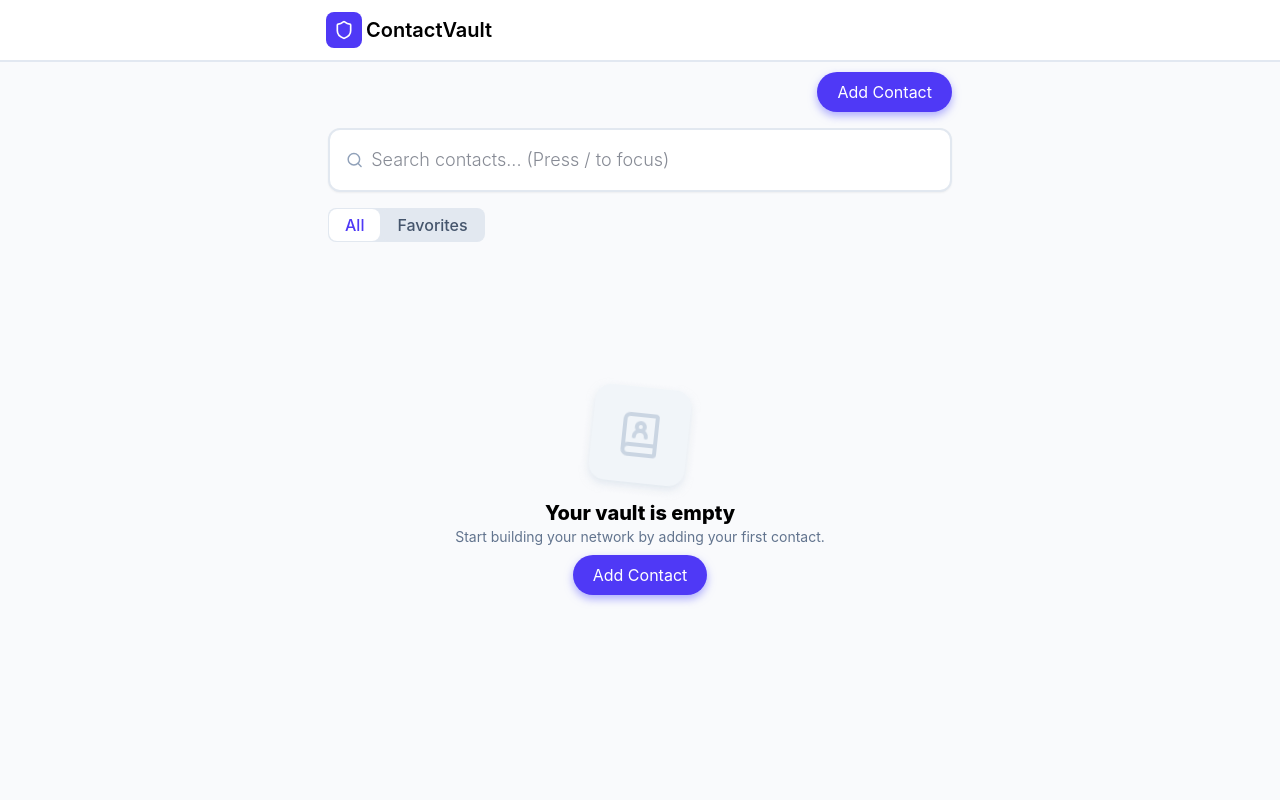
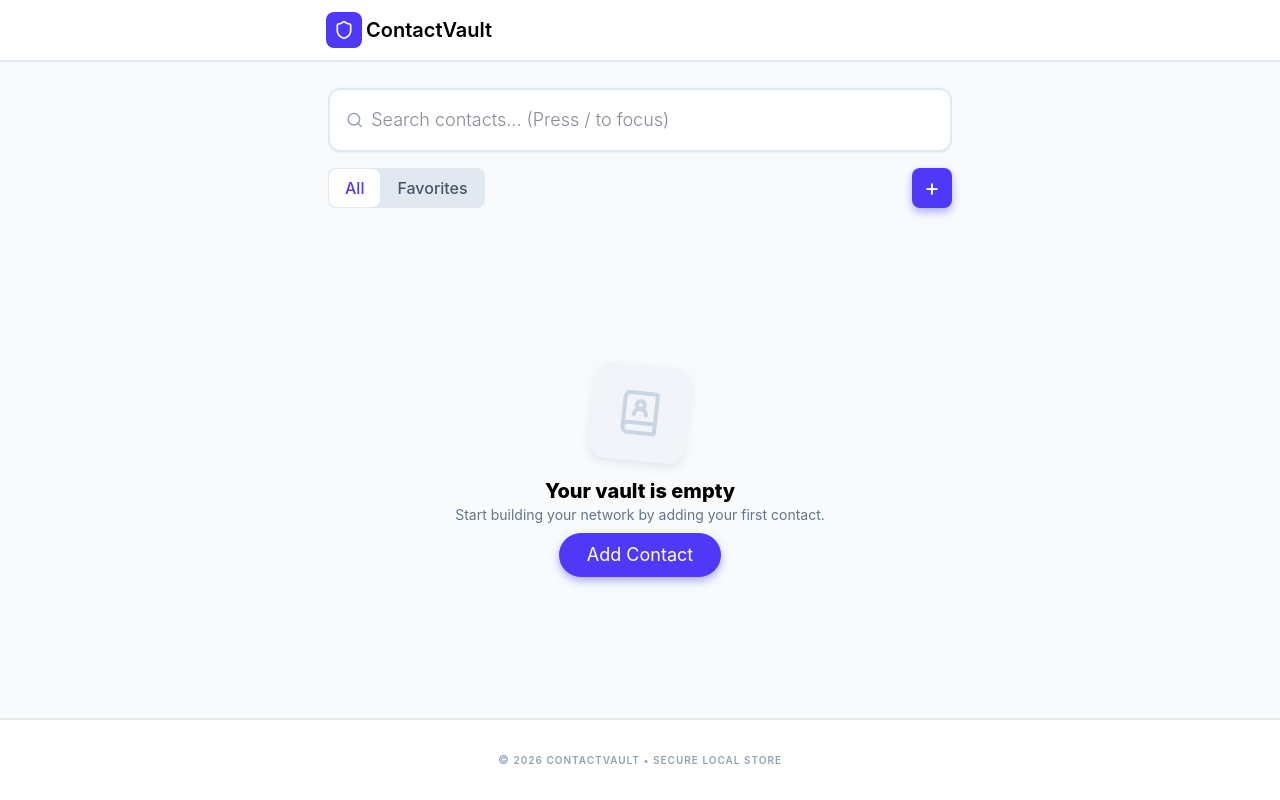
Before and after one commit to srinathj-dev/contact-vault, a React (Vite) app: page / in a window 1280 px wide. Built offline with nearby package versions, Linux system fonts and the light colour scheme.

Commit message:
changed add button (#13)
* changed add button

* removed unnecessary props

* removed unnecessary props

* removed chevoren right from contact card and added footer to the layout

* changes in footer regarding font-weight

```diff
--- a/src/components/AddContactBtn.jsx
+++ b/src/components/AddContactBtn.jsx
@@ -1,12 +1,12 @@
-const AddContactBtn = ({ gotoAddContact, width }) => {
+const AddContactBtn = ({ gotoAddContact, icon, addButtonName }) => {
   return (
     <button
-      className={`btn-primary ${width} rounded-full drop-shadow-lg drop-shadow-indigo-500/50 px-5 py-2`}
+      className={`btn-primary ${icon} drop-shadow-lg drop-shadow-indigo-500/50 flex items-center justify-center content-center`}
       onClick={() => {
         gotoAddContact();
       }}
     >
-      Add Contact
+      {addButtonName}
     </button>
   );
 };
--- a/src/components/ContactCard.jsx
+++ b/src/components/ContactCard.jsx
@@ -56,13 +56,6 @@ const ContactCard = memo(({ contact, onDelete, onEdit, onToggleFavorites }) => {
           <Pencil className="text-slate-700 " size={18} />
         </button>
         <DeleteButton onDelete={onDelete} keyValue={contact.id} />
-        <div className="h-full flex items-center justify-center">
-          <ChevronRight
-            className="text-slate-300 hover:text-indigo-600 group-hover:text-indigo-500 transition-colors duration-300"
-            strokeWidth={2}
-            size={24}
-          />
-        </div>
       </div>
     </div>
   );
--- a/src/components/ContactsList.jsx
+++ b/src/components/ContactsList.jsx
@@ -18,10 +18,7 @@ const ContactsList = ({
   onToggleFavorites,
 }) => {
   return (
-    <div className={`w-full h-full flex flex-col items-center gap-4 `}>
-      <div className="flex justify-end w-full">
-        <AddContactBtn gotoAddContact={gotoAddContact} width="w-max" />
-      </div>
+    <div className={`w-full h-full flex flex-col items-center gap-4 mt-4 `}>
       <div className=" w-full">
         <SearchBar
           value={value}
@@ -29,7 +26,8 @@ const ContactsList = ({
           inputRef={inputRef}
         />
       </div>
-      <div className="flex place-self-start rounded-lg gap-[1px] p-px bg-slate-200">
+      <div className="w-full flex justify-between ">
+        <div className="flex  rounded-lg gap-[1px] p-px bg-slate-200">
           <FilterButton
             filteringContacts={filteringContacts}
             filterState={filterState}
@@ -41,7 +39,15 @@ const ContactsList = ({
             filterButtonName="Favorites"
           />
         </div>
-      <div className="w-full h-full flex flex-col items-center gap-4  overflow-y-scroll">
+        <div className="flex justify-end w-full">
+          <AddContactBtn
+            gotoAddContact={gotoAddContact}
+            icon="w-6 h-6 p-5 text-2xl rounded-lg"
+            addButtonName="+"
+          />
+        </div>
+      </div>
+      <div className="w-full h-full flex flex-1 flex-col items-center gap-4  mt-3 overflow-y-scroll">
         {!contacts || contacts.length === 0 ? (
           <>
             <div className="w-full h-2/4 flex justify-center items-end">
@@ -63,7 +69,11 @@ const ContactsList = ({
                 </div>
                 <div>
                   {filterState == 'All' && (
-                    <AddContactBtn gotoAddContact={gotoAddContact} />
+                    <AddContactBtn
+                      gotoAddContact={gotoAddContact}
+                      addButtonName="Add Contact"
+                      icon="px-7 py-2 text-lg rounded-full"
+                    />
                   )}
                 </div>
               </div>
--- /dev/null
+++ b/src/components/Footer.jsx
@@ -0,0 +1,14 @@
+const Footer = () => {
+  return (
+    <footer className="w-screen bg-white/90 backdrop-blur border-t-2 border-[#e2e8f1] py-8 z-10 flex justify-center">
+      <div className="w-full md:w-4/6 lg:w-7/12 xl:w-6/12 2xl:w-5/12 flex items-center justify-center gap-1">
+        <p className="text-[10px] font-semibold text-slate-400 uppercase tracking-widest">
+          <span className="text-xs normal-case font-sans">©</span> 2026
+          CONTACTVAULT • SECURE LOCAL STORE
+        </p>
+      </div>
+    </footer>
+  );
+};
+
+export default Footer;
--- a/src/components/Layout.jsx
+++ b/src/components/Layout.jsx
@@ -1,4 +1,5 @@
 import Header from './Header';
+import Footer from './Footer';
 
 const Layout = ({ children }) => {
   return (
@@ -9,6 +10,7 @@ const Layout = ({ children }) => {
           {children}
         </main>
       </div>
+      <Footer />
     </div>
   );
 };
--- a/src/components/SearchBar.jsx
+++ b/src/components/SearchBar.jsx
@@ -3,7 +3,7 @@ const SearchBar = ({ onChange, value, inputRef }) => {
   return (
     <div
       className={
-        'input-container bg-white shadow-xs hover:border-2 hover:border-indigo-600 pl-4 pr-4 py-2 border-slate-200  focus:ring-2 focus:ring-indigo-500 focus:border-2 focus:border-indigo-500 outline-none transition-all text-base sm:text-lg'
+        'input-container bg-white shadow-xs hover:border-2 hover:border-indigo-600 pl-4 pr-4 py-2 border-slate-200   focus-within:border-2 focus-within:border-indigo-600 focus-within:outline-none transition-all text-base sm:text-lg'
       }
     >
       <Search className="text-slate-400" size={18} />
--- a/src/pages/HomePage.jsx
+++ b/src/pages/HomePage.jsx
@@ -99,7 +99,7 @@ const HomePage = () => {
       const isFavorite_when_favoriteFilter =
         filterState == 'Favorites' ? c.favourite == true : true;
 
-      return isSearchMatch && isFavorite;
+      return isSearchMatch && isFavorite_when_favoriteFilter;
     });
   }, [contacts, filterState, searchInput]);
 
@@ -155,7 +155,7 @@ const HomePage = () => {
   }
 
   return (
-    <div className="w-full md:w-4/6 lg:w-7/12 xl:w-6/12 2xl:w-5/12 h-11/12 flex flex-col items-center gap-6">
+    <div className="w-full md:w-4/6 lg:w-7/12 xl:w-6/12 2xl:w-5/12  flex flex-col items-center gap-6">
       {renderContent()}
     </div>
   );
```
Lines whose indentation alone changed are shown as unchanged.
